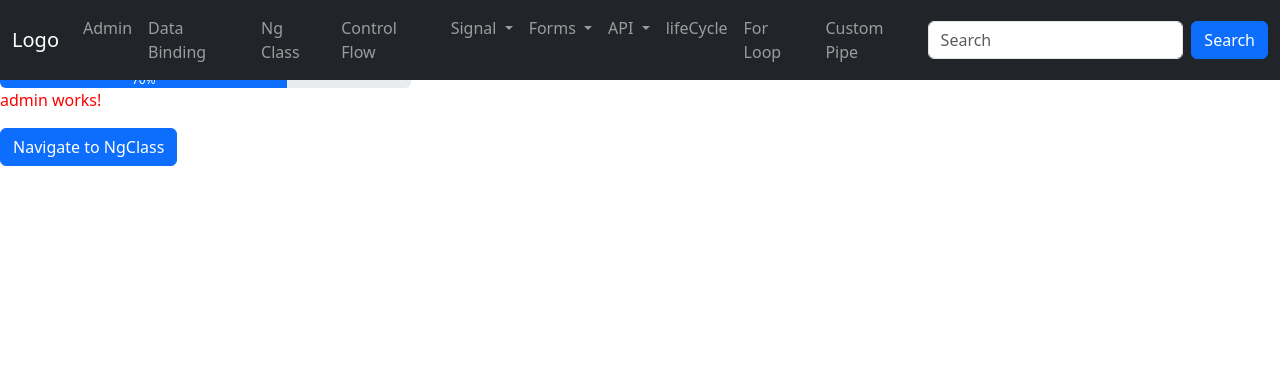
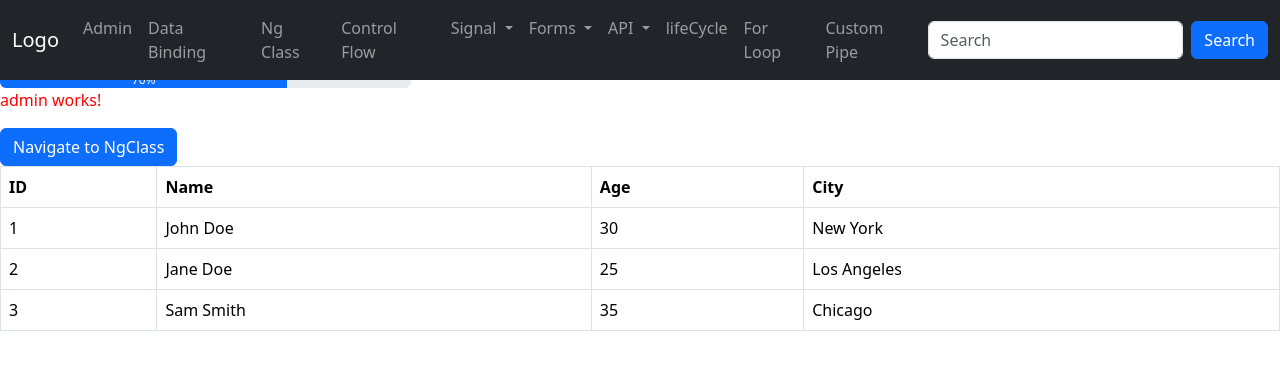
Before and after one commit to moh-faisal85/AngularJS, an Angular app in the folder Training.Angular19.Project/: page /admin in a window 1280 px wide. Shown: the top 370 px of the page. Built offline with nearby package versions, Linux system fonts and the light colour scheme.

Commit message:
Part-20-Angular19-@Input feature Dynamic TABLE header & Row Column value implementation : Parent Component: admin ; ChildComponent:custom-table

```diff
--- a/Training.Angular19.Project/src/app/components/admin/admin.component.html
+++ b/Training.Angular19.Project/src/app/components/admin/admin.component.html
@@ -6,3 +6,10 @@
 
 <p class="text-welcome">admin works!</p>
 <button class="btn btn-primary" routerLink="/ng-class">Navigate to NgClass</button>
+
+
+<div class="row">
+    <div class="col-12">
+      <app-custom-table [headers]="headerArray" [rowValues]="headerArrayValues"> </app-custom-table>
+    </div>
+  </div>
--- a/Training.Angular19.Project/src/app/components/admin/admin.component.ts
+++ b/Training.Angular19.Project/src/app/components/admin/admin.component.ts
@@ -1,13 +1,20 @@
 import { Component } from '@angular/core';
 import { RouterLink } from '@angular/router';
 import { ProgressBarComponent } from '../../reusable/progress-bar/progress-bar.component';
+import { CustomTableComponent } from "../../reusable/custom-table/custom-table.component";
 
 @Component({
   selector: 'app-admin',
-  imports: [RouterLink, ProgressBarComponent],
+  imports: [RouterLink, ProgressBarComponent, CustomTableComponent],
   templateUrl: './admin.component.html',
   styleUrl: './admin.component.css'
 })
 export class AdminComponent {
 
+  headerArray: string[] = ['ID', 'Name', 'Age', 'City'];
+  headerArrayValues: any[][] = [
+    [1, 'John Doe', 30, 'New York'],
+    [2, 'Jane Doe', 25, 'Los Angeles'],
+    [3, 'Sam Smith', 35, 'Chicago']
+  ];
 }
--- /dev/null
+++ b/Training.Angular19.Project/src/app/reusable/custom-table/custom-table.component.html
@@ -0,0 +1,12 @@
+<table class="table table-bordered">
+    <thead>
+      <tr>
+        <th *ngFor="let header of headers">{{ header }}</th>
+      </tr>
+    </thead>
+    <tbody>
+      <tr *ngFor="let row of rowValues">
+        <td *ngFor="let cell of row">{{ cell }}</td>
+      </tr>
+    </tbody>
+  </table>
```
Also changed, not shown: Training.Angular19.Project/src/app/reusable/custom-table/custom-table.component.ts (added, +13 -0 lines).
